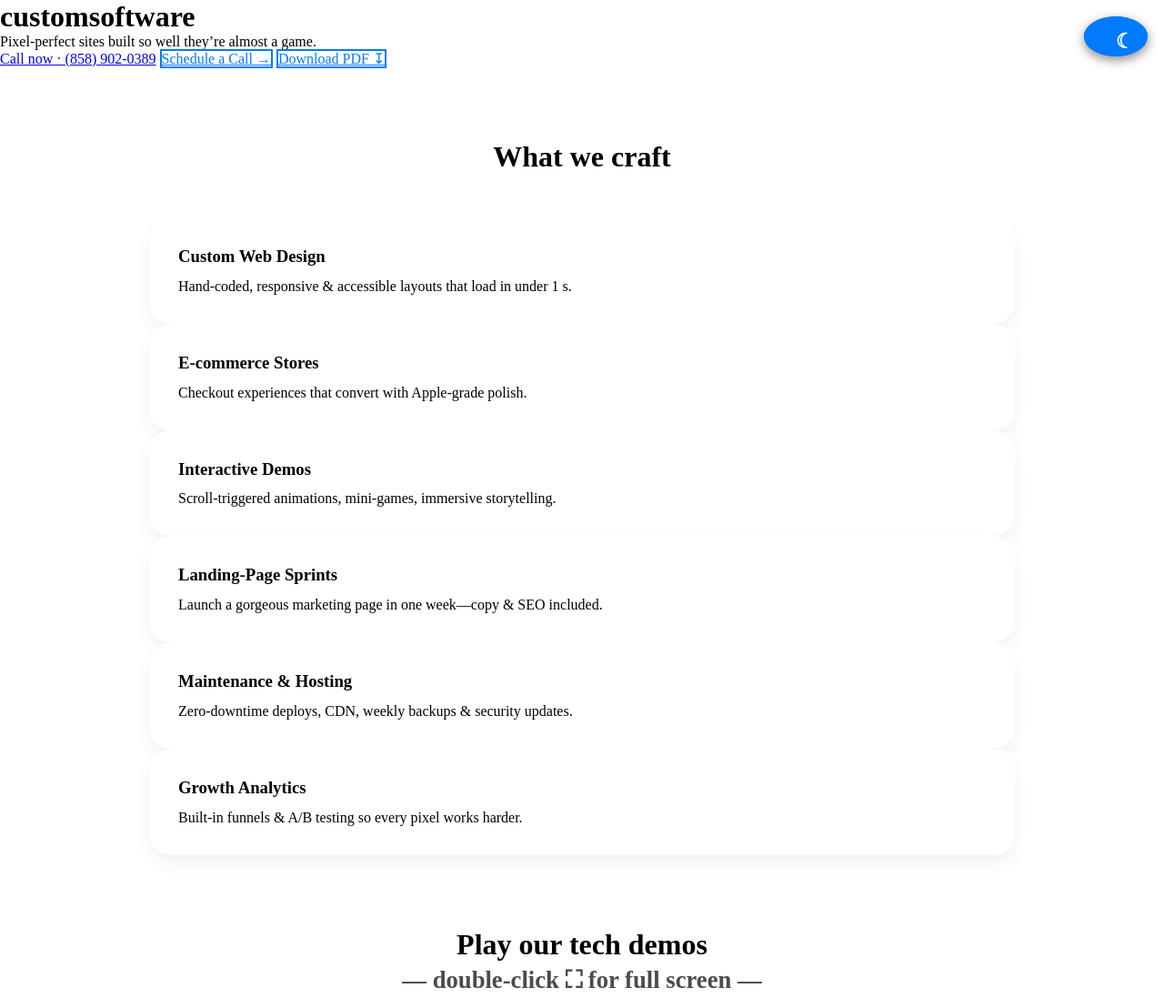
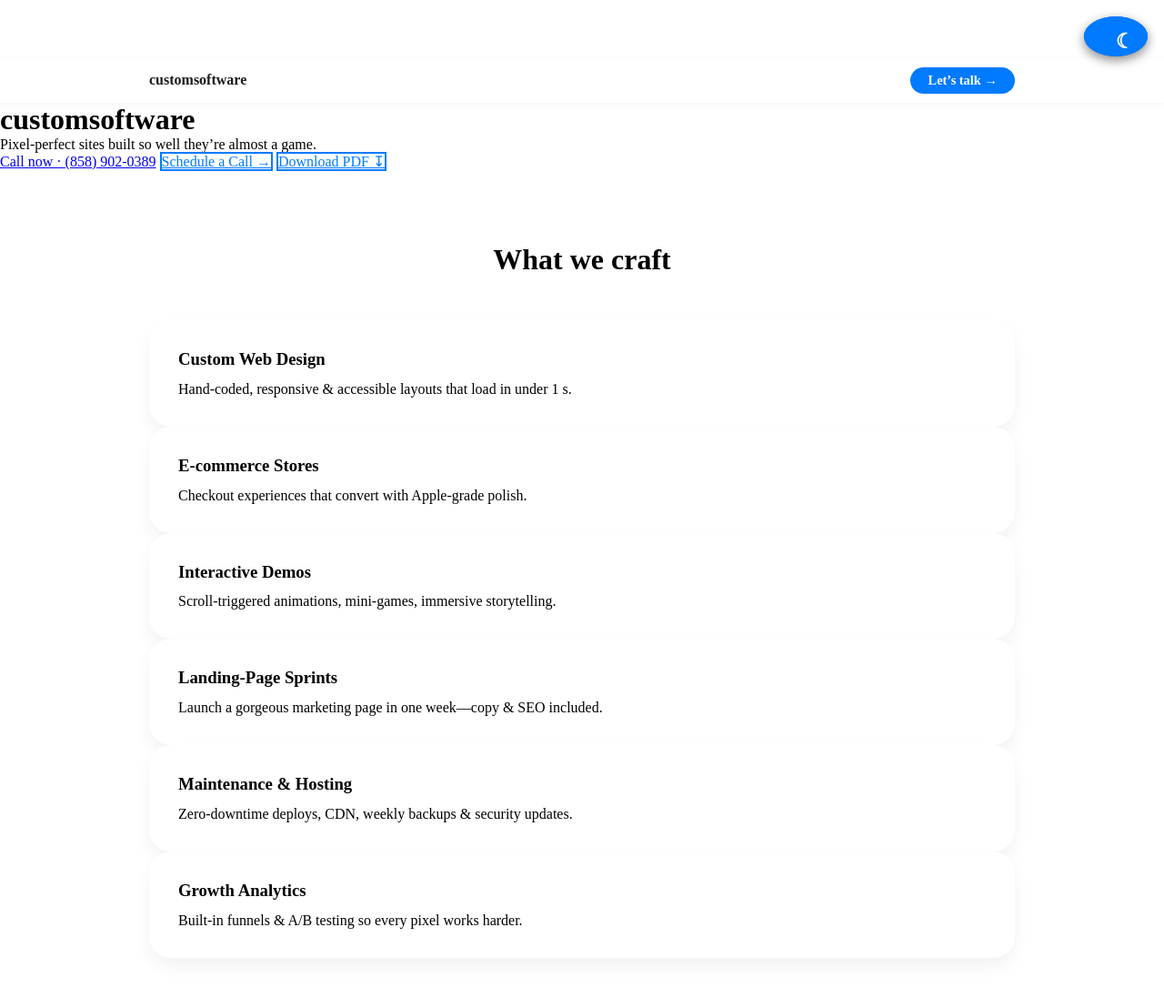
Before and after one commit to Tequilastock/tequilastock.github.io, a website: page index.html in a window 1280 px wide. Shown: the top 1097 px of the page at 91% size. Drawn offline with Linux system fonts and the light colour scheme.

Commit message:
feat: sticky blur top-nav with logo + CTA (Item 76)

```diff
--- a/index.html
+++ b/index.html
@@ -17,7 +17,7 @@
       "description":"customsoftware builds pixel-perfect, high-converting websites topped with interactive demos.",
       "sameAs":[]
     }</script>
-<style>:root{--accent:#007aff;--light:#f5f5f7;--txt:#1d1d1f}*{box-sizing:border-box;margin:0;padding:0}body{font:18px/1.6 \047Inter\047, -apple-system, BlinkMacSystemFont, 'Segoe UI\047, Roboto, sans-serif;color:var(--txt);background:var(--light);}header{padding:7vh 5%;text-align:center}header h1{font-size:3.2rem;font-weight:600;margin-bottom:.6rem}header p{font-size:1.25rem;opacity:.8}.cta{display:inline-block;margin-top:2rem;padding:.9rem 2.4rem;background:var(--accent);color:#fff;border-radius:42px;font-weight:600;text-decoration:none;transition:.25s}
+<style>:root{--accent:#007aff;--light:#f5f5f7;--txt:#1d1d1f}*{box-sizing:border-box;margin:0;padding:0}body{padding-top:64px;font:18px/1.6 \047Inter\047, -apple-system, BlinkMacSystemFont, 'Segoe UI\047, Roboto, sans-serif;color:var(--txt);background:var(--light);}header{padding:7vh 5%;text-align:center}header h1{font-size:3.2rem;font-weight:600;margin-bottom:.6rem}header p{font-size:1.25rem;opacity:.8}.cta{display:inline-block;margin-top:2rem;padding:.9rem 2.4rem;background:var(--accent);color:#fff;border-radius:42px;font-weight:600;text-decoration:none;transition:.25s}
   --dark-bg:#000;
   --dark-txt:#f5f5f7;
   --dark-bg:#000;
@@ -40,7 +40,18 @@
   body.dark{--light:#1d1d1f;--txt:#f5f5f7;background:var(--dark-bg);color:var(--dark-txt)}
   body.dark .card,body.dark .contact,body.dark #slider blockquote{background:#121212}
   body.dark .cta.alt{color:#fff;border-color:#fff}
+  /* sticky nav */
+  #topnav{position:sticky;top:0;z-index:50;background:rgba(255,255,255,.75);backdrop-filter:blur(12px);box-shadow:0 2px 8px rgba(0,0,0,.05)}
+  .navwrap{max-width:1080px;margin:0 auto;padding:.6rem 5%;display:flex;justify-content:space-between;align-items:center}
+  .logo{font-weight:700;color:var(--txt);text-decoration:none}
+  .cta.small{padding:.4rem 1.2rem;background:var(--accent);color:#fff;border-radius:28px;font-size:.9rem;font-weight:600;text-decoration:none}
 </style></head><body>
+  <nav id="topnav">
+    <div class="navwrap">
+      <a href="/" class="logo">customsoftware</a>
+      <a href="#contact" class="cta small">Let’s talk →</a>
+    </div>
+  </nav>
 
 <header>
   <h1>customsoftware</h1>
```
